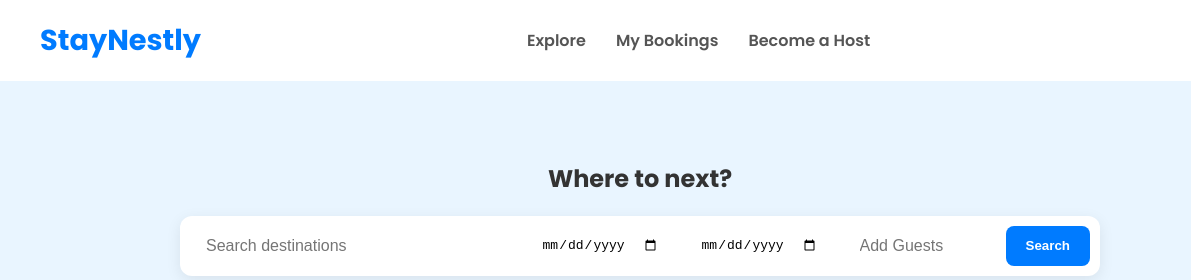
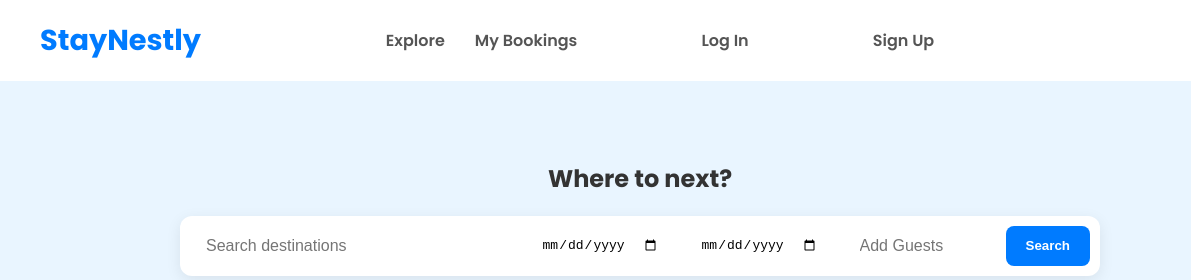
Before and after one commit to staynestley11/staynestly-app, a plain HTML site: page home.html in a window 1280 px wide. Shown: the top 280 px of the page, 0-1191 px from the left. Drawn offline with Linux system fonts and the light colour scheme.

Commit message:
Update home.html

```diff
--- a/home.html
+++ b/home.html
@@ -16,8 +16,9 @@
             <ul class="nav-links">
                 <li><a href="explore.html">Explore</a></li>
                 <li><a href="mybooking.html">My Bookings</a></li>
-                <li><a href="signup.html">Become a Host</a></li>
-            </ul>
+                <li><a href="login.html">Log In</a></li>
+                <li><a href="signup.html">Sign Up</a></li>
+            </ul>
             <div class="user-profile" id="userProfileMenu">
                 <a href="profile.html">
                     <img src="https://i.pravatar.cc/150?u=a042581f4e29026704d" alt="User Avatar">
@@ -168,4 +169,5 @@
 
     <script src="home.js"></script>
 </body>
+
 </html>
```
